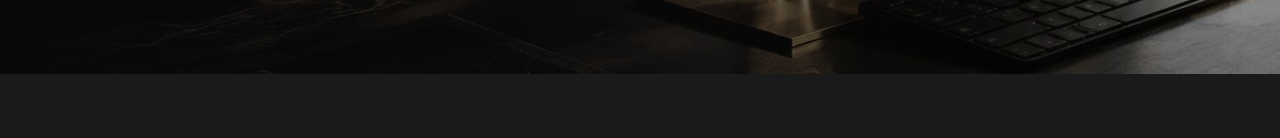
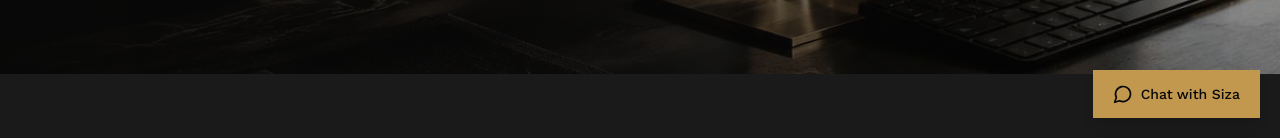
Before and after one commit to isaacnsele-star/heritage-hail-cover-42844, a React (Vite) app: page / in a window 1280 px wide. Shown: the part 662-800 px from the top of the page. Built offline with nearby package versions, Linux system fonts and the light colour scheme; the HTML template or start-up script is replaced by a standard one.

Commit message:
Changes
Co-authored-by: isaacnsele-star <333148345+isaacnsele-star@users.noreply.github.com>

```diff
--- a/src/pages/Index.tsx
+++ b/src/pages/Index.tsx
@@ -2,6 +2,7 @@ import { ArrowDown, ArrowUpRight, Check, Code2, Github, Globe2, Mail, Server, Sp
 import { Button } from "@/components/ui/button";
 import logoAsset from "@/assets/zino-consulting-logo.png.asset.json";
 import studioImage from "@/assets/zino-studio.jpg";
+import SizaChat from "@/components/SizaChat";
 
 const services = [
   {
@@ -177,6 +178,7 @@ const Index = () => {
           </div>
         </section>
       </main>
+      <SizaChat />
     </div>
   );
 };
--- a/tailwind.config.ts
+++ b/tailwind.config.ts
@@ -89,5 +89,5 @@ export default {
       },
     },
   },
-  plugins: [require("tailwindcss-animate")],
+  plugins: [require("tailwindcss-animate"), require("@tailwindcss/typography")],
 } satisfies Config;
```
